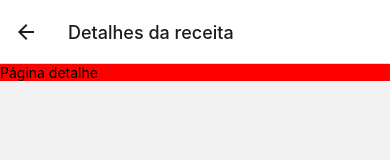
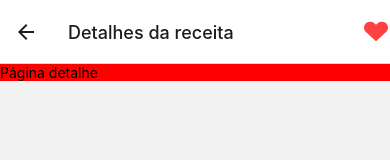
Before and after one commit to celestinolg/appReceita, a React Native app: screen /Detail in a window 390 px wide. Shown: the top 160 px of the page. Built offline with nearby package versions, Linux system fonts and the light colour scheme; no server answers.

Commit message:
detail page

```diff
--- a/src/component/foodlist/index.js
+++ b/src/component/foodlist/index.js
@@ -1,9 +1,15 @@
 import { Text, TouchableOpacity, StyleSheet, Image, View } from 'react-native';
 import { LinearGradient } from 'expo-linear-gradient';
+import { useNavigation } from '@react-navigation/native';
 
 export function FoodList({data}){
+    const navigate = useNavigation();
+
+    function handleNavigate(){
+        navigate.navigate('Detail', {data: data})
+    }
     return(
-        <TouchableOpacity activeOpacity={0.9} style={styles.container}>
+        <TouchableOpacity activeOpacity={0.9} style={styles.container} onPress={handleNavigate}>
             <Image
                 source={{uri: data.cover}}
                 style={styles.cover}
--- a/src/pages/detail/Detail.js
+++ b/src/pages/detail/Detail.js
@@ -1,7 +1,28 @@
-import {View, Text, StyleSheet} from 'react-native'
+import {useLayoutEffect} from 'react'
+import { useRoute, useNavigation } from '@react-navigation/native';
+import {View, Text, StyleSheet, Pressable} from 'react-native'
+import { Entypo} from '@expo/vector-icons';
 
 
 export default function Detail(){
+    const route = useRoute();
+    const navigation = useNavigation();
+
+    useLayoutEffect(()=>{
+        navigation.setOptions({
+            title: route.params?.data ? route.params?.data.name : "Detalhes da receita",
+            headerRight: () =>(
+                <Pressable onPress={()=> console.log("dddddd")}>
+                    <Entypo
+                        name='heart'
+                        size={28}
+                        color={"#ff4141"}
+
+                    />
+                </Pressable>
+            )
+        })
+    },[navigation, route.params?.data])
     return(
         <View style={style.container}>
             <Text>
```
